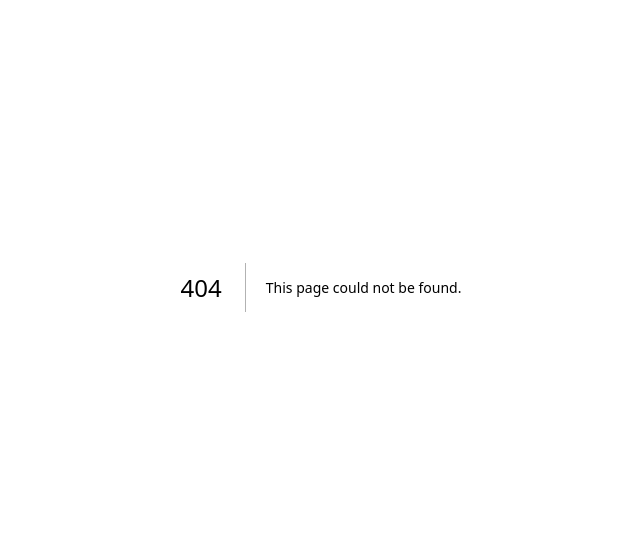
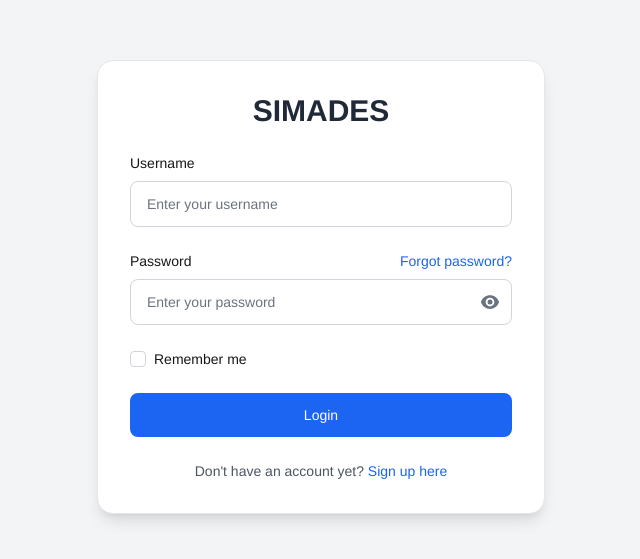
Before and after one commit to azharanggakusuma/simades, a Next.js app: page /dashboard/auth in a window 1280 px wide. Before the commit this address had no page. Shown: the part 113-672 px from the top of the page, without its empty margins (319-959 px from the left). Built offline with nearby package versions, Linux system fonts and the light colour scheme.

Commit message:
feat: implement Login component with username and password fields, password visibility toggle, and remember me option

```diff
--- /dev/null
+++ b/app/dashboard/auth/page.js
@@ -0,0 +1,103 @@
+'use client';
+
+import { useState } from "react";
+import { EyeIcon, EyeSlashIcon } from "@heroicons/react/24/solid";
+
+export default function Login() {
+  const [showPassword, setShowPassword] = useState(false);
+
+  return (
+    <div className="min-h-screen flex items-center justify-center px-4 bg-gray-100 dark:bg-neutral-950">
+      <div className="w-full max-w-md bg-white border border-gray-200 rounded-2xl shadow-lg dark:bg-neutral-900 dark:border-neutral-700">
+        <div className="p-8">
+          <div className="text-center mb-6">
+            <h1 className="text-3xl font-bold text-gray-800 dark:text-white">SIMADES</h1>
+          </div>
+
+          <form className="space-y-6">
+            <div>
+              <label htmlFor="username" className="block text-sm font-medium mb-2 dark:text-white">
+                Username
+              </label>
+              <input
+                type="text"
+                id="username"
+                name="username"
+                placeholder="Enter your username"
+                className="w-full py-3 px-4 border border-gray-300 rounded-lg text-sm focus:border-blue-500 focus:ring-1 focus:ring-blue-500 dark:bg-neutral-900 dark:border-neutral-700 dark:text-white transition-all duration-300"
+                required
+              />
+            </div>
+
+            <div>
+              <div className="flex justify-between items-center mb-2">
+                <label htmlFor="password" className="block text-sm font-medium dark:text-white">
+                  Password
+                </label>
+                <a
+                  className="text-sm text-blue-600 hover:underline dark:text-blue-500"
+                  href="../examples/html/recover-account.html"
+                >
+                  Forgot password?
+                </a>
+              </div>
+              <div className="relative">
+                <input
+                  type={showPassword ? "text" : "password"}
+                  id="password"
+                  name="password"
+                  placeholder="Enter your password"
+                  className="w-full py-3 px-4 pr-11 border border-gray-300 rounded-lg text-sm focus:border-blue-500 focus:ring-1 focus:ring-blue-500 dark:bg-neutral-900 dark:border-neutral-700 dark:text-white"
+                  required
+                />
+                <button
+                  type="button"
+                  onClick={() => setShowPassword(!showPassword)}
+                  className="absolute inset-y-0 right-3 flex items-center text-gray-500 dark:text-neutral-400"
+                >
+                  {showPassword ? (
+                    <EyeSlashIcon className="h-5 w-5" />
+                  ) : (
+                    <EyeIcon className="h-5 w-5" />
+                  )}
+                </button>
+              </div>
+            </div>
+
+            <div className="flex items-center space-x-2">
+              <input
+                id="remember-me"
+                name="remember-me"
+                type="checkbox"
+                className="h-4 w-4 text-blue-600 border-gray-300 rounded dark:bg-neutral-800 dark:border-neutral-700"
+              />
+              <label htmlFor="remember-me" className="text-sm dark:text-white">
+                Remember me
+              </label>
+            </div>
+
+            <button
+              type="submit"
+              className="w-full py-3 px-4 text-sm font-medium text-white bg-blue-600 rounded-lg hover:bg-blue-700 transition duration-150 mt-4"
+            >
+              Login
+            </button>
+          </form>
+
+          {/* Sign up link at the bottom */}
+          <div className="mt-6 text-center">
+            <p className="text-sm text-gray-600 dark:text-neutral-400">
+              Don't have an account yet?{" "}
+              <a
+                className="text-blue-600 hover:underline font-medium dark:text-blue-500"
+                href="../examples/html/signup.html"
+              >
+                Sign up here
+              </a>
+            </p>
+          </div>
+        </div>
+      </div>
+    </div>
+  );
+}
```
